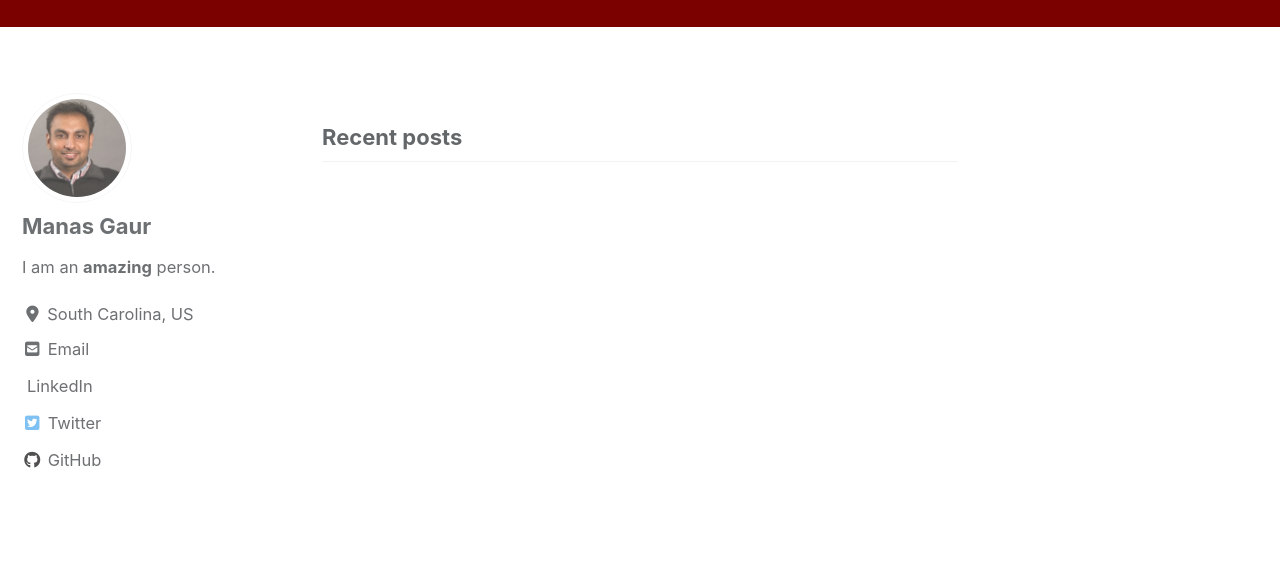
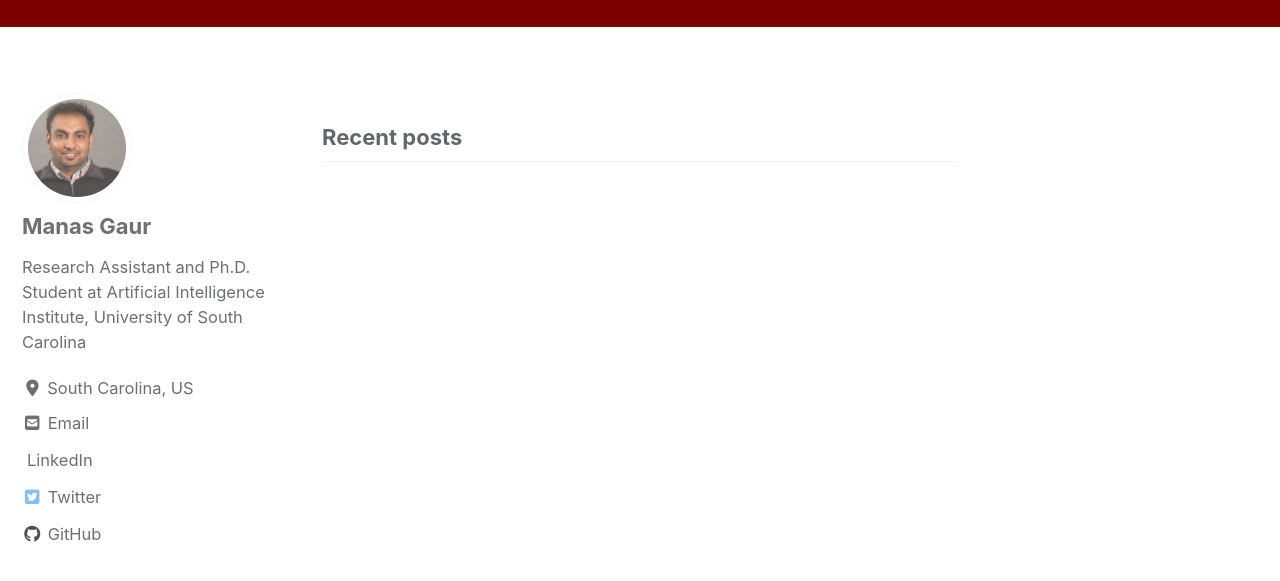
Before and after one commit to manasgaur/manasgaur.github.io, a Jekyll site: the page built from index.html, in a window 1280 px wide and 900 px high, scrolled down 536 px. Shown: the top 581 px of the window. Built offline with Jekyll 4.4.1, drawn with Linux system fonts in a browser that asks for light colours; cached includes are drawn as plain includes; nearby versions of some CDN libraries; the list of posts is cut into pages by our own code.

Commit message:
another update

```diff
--- a/_config.yml
+++ b/_config.yml
@@ -95,7 +95,7 @@
 author:
   name             : "Manas Gaur"
   avatar           : "/images/manas.jpg"
-  bio              : "I am an **amazing** person."
+  bio              : "Research Assistant and Ph.D. Student at Artificial Intelligence Institute, University of South Carolina"
   location         : "South Carolina, US"
   email            :
   links:
```
Also changed, not shown: _pages/publications.md (+0 -11 lines).
